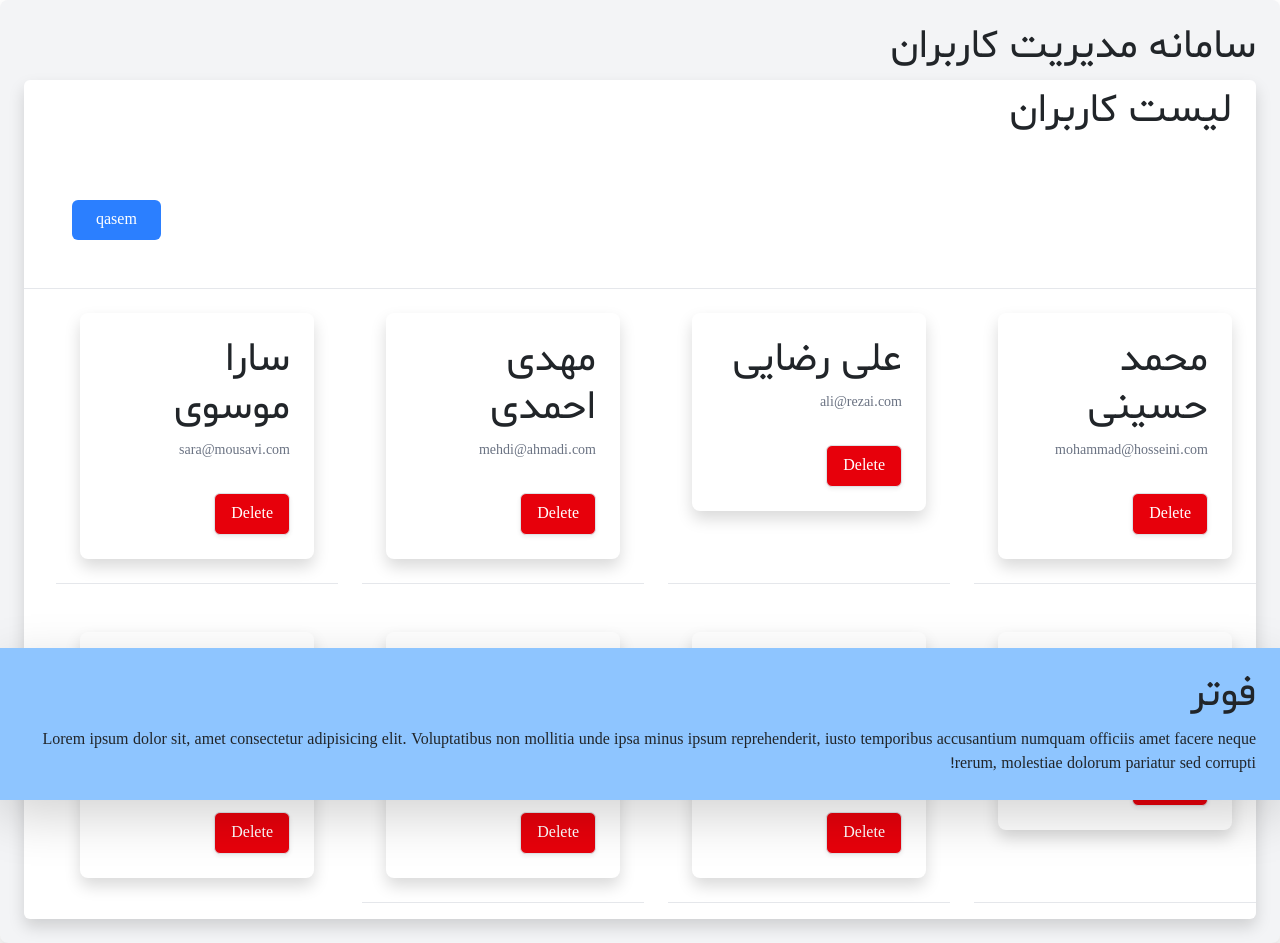
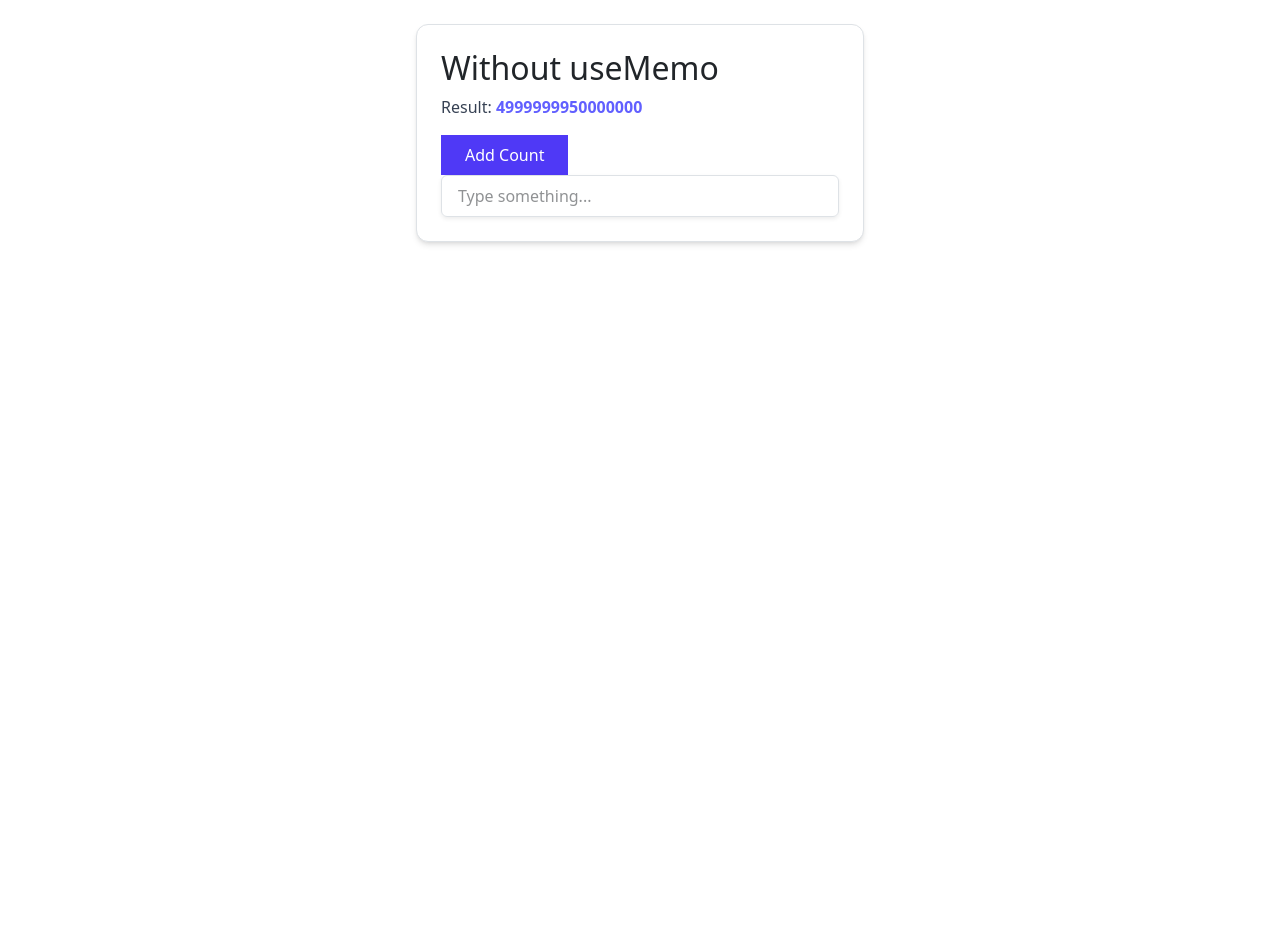
Before and after one commit to qasemB/new_react_education, a React (Vite) app: page / in a window 1280 px wide. After the commit the page ends 800 px from the top, so only its background shows below. Built offline with nearby package versions, Linux system fonts and the light colour scheme.

Commit message:
part-G05-useMemo

```diff
--- a/index.html
+++ b/index.html
@@ -7,9 +7,8 @@
     <link rel="stylesheet" href="/styles.css">
     <title>Vite + React</title>
   </head>
-  <body dir="rtl">
+  <body>
     <div id="root"></div>
-    <div id="modal-root"></div>
     <script type="module" src="/src/main.jsx"></script>
   </body>
 </html>
--- a/package.json
+++ b/package.json
@@ -16,8 +16,6 @@
     "react": "^19.0.0",
     "react-bootstrap": "^2.10.9",
     "react-dom": "^19.0.0",
-    "react-router": "^7.5.3",
-    "react-router-dom": "^7.5.3",
     "tailwindcss": "^4.1.4"
   },
   "devDependencies": {
--- a/src/App.jsx
+++ b/src/App.jsx
@@ -1,16 +1,11 @@
-import UsersList from "./UsersList";
+import NormalComponent from "./NormalComponent";
 
 const App = () => {
-    return (
-        <div className="bg-gray-100 p-4 rounded-lg shadow pb-20">
-            <h1 className="text-2xl font-bold text-gray-800">سامانه مدیریت کاربران</h1>
-            <UsersList />
-            <div className="fixed bottom-0 left-0 right-0  p-4 shadow-lg bg-blue-300">
-                <h1>فوتر</h1>
-                Lorem ipsum dolor sit, amet consectetur adipisicing elit. Voluptatibus non mollitia unde ipsa minus ipsum reprehenderit, iusto temporibus accusantium numquam officiis amet facere neque rerum, molestiae dolorum pariatur sed corrupti!
-            </div>
-        </div>
-    );
+  return (
+    <div>
+      <NormalComponent />
+    </div>
+  );
 };
 
 export default App;
--- /dev/null
+++ b/src/NormalComponent.jsx
@@ -0,0 +1,38 @@
+import { useMemo, useState } from "react";
+
+const NormalComponent = () => {
+  const [count, setCount] = useState(0);
+  const [text, setText] = useState("");
+
+  const heavyCalculation = useMemo(() => {
+    let total = 0;
+    for (let i = 0; i < 1e8; i++) {
+      total += i;
+    }
+    console.log("🔁 Heavy calculation is running...");
+    return total + count;
+  }, [count])
+
+  return (
+    <div className="p-6 max-w-md mx-auto bg-white rounded-xl shadow-md space-y-4 my-4 border border-gray-200">
+      <h2 className="text-2xl font-bold text-indigo-600">Without useMemo</h2>
+      <p className="text-gray-700 font-medium">Result: <span className="text-indigo-500 font-bold">{heavyCalculation}</span></p>
+      <div className="space-y-3">
+        <button
+          onClick={() => setCount((prev) => prev + 1)}
+          className="px-4 py-2 bg-indigo-600 text-white rounded-md hover:bg-indigo-700 transition duration-300 focus:outline-none focus:ring-2 focus:ring-indigo-500 focus:ring-opacity-50"
+        >
+          Add Count
+        </button>
+        <input
+          value={text}
+          onChange={(e) => setText(e.target.value)}
+          className="w-full px-3 py-2 border border-gray-300 rounded-md shadow-sm focus:outline-none focus:ring-indigo-500 focus:border-indigo-500"
+          placeholder="Type something..."
+        />
+      </div>
+    </div>
+  );
+};
+
+export default NormalComponent;
--- a/src/PermissionsRP.jsx
+++ /dev/null
@@ -1,14 +0,0 @@
-import { useContext } from "react";
-import { UserContext } from "./UserContext";
-
-
-const PermissionsRP = ({children}) => {
-    const {hasPermission} = useContext(UserContext)
-    return (
-        <div>
-            {hasPermission && children("qasem")}
-        </div>
-    );
-};
-
-export default PermissionsRP;
--- a/src/UserAdd.jsx
+++ /dev/null
@@ -1,35 +0,0 @@
-import { createPortal } from "react-dom";
-import { permissionHOC } from "./permissionHOC";
-
-const UserAdd = ({setShowModal}) => {
-
-    return createPortal(
-        (
-            <div className="fixed inset-0 bg-black/50 flex justify-center items-center">
-                <form className="bg-white p-4 rounded min-w-[500px]">
-                    <div className="modal-content">
-                        <div className="flex justify-between items-center">
-                            <h5 className="modal-title">ایجاد کاربر جدید</h5>
-                            <button type="button" className="btn-close" onClick={() => setShowModal(false)}></button>
-                        </div>
-                        <div className="modal-body">
-                            <form>
-                                <div className="mb-3">
-                                    <label htmlFor="name" className="form-label">نام</label>
-                                    <input type="text" className="form-control" id="name" placeholder="Enter name" />
-                                </div>
-                                <div className="mb-3">
-                                    <label htmlFor="email" className="form-label">ایمیل</label>
-                                    <input type="email" className="form-control" id="email" placeholder="Enter email" />
-                                </div>
-                                <button type="submit" className="btn btn-primary">ذخیره</button>
-                            </form>
-                        </div>
-                    </div>
-                </form>
-            </div>
-        )
-        , document.getElementById("modal-root"))
-};
-
-export default permissionHOC(UserAdd);
--- a/src/UserContext.jsx
+++ /dev/null
@@ -1,39 +0,0 @@
-import { createContext, useState } from "react";
-
-const initialUsers = [
-  { id: 1, name: "محمد حسینی", email: "mohammad@hosseini.com" },
-  { id: 2, name: "علی رضایی", email: "ali@rezai.com" },
-  { id: 3, name: "مهدی احمدی", email: "mehdi@ahmadi.com" },
-  { id: 4, name: "سارا موسوی", email: "sara@mousavi.com" },
-  { id: 5, name: "حسین قلی", email: "hossein@goli.com" },
-  { id: 6, name: "فاطمه محمدی", email: "fatima@mohammadi.com" },
-  { id: 7, name: "امیر حسین پور", email: "amir@hosseinpour.com" },
-  { id: 8, name: "زهرا علی پور", email: "zahra@alipour.com" },
-];
-
-export const UserContext = createContext({
-    users: [],
-    setUsers: () => {},
-    addUser: () => {},
-    deleteUser: () => {},
-    hasPermission: false,
-    setHasPermission: () => {},
-});
-
-const UserContextProvider = ({ children }) => {
-  const [hasPermission, setHasPermission] = useState(true);
-  const [users, setUsers] = useState(initialUsers);
-  const addUser = (user) => {
-    setUsers([...users, user]);
-  };
-  const deleteUser = (id) => {
-    setUsers(users.filter((user) => user.id !== id));
-  };
-  return (
-    <UserContext.Provider value={{ users,setUsers, addUser, deleteUser, hasPermission, setHasPermission }}>
-      {children}
-    </UserContext.Provider>
-  );
-};
-
-export default UserContextProvider;
--- a/src/UserItem.jsx
+++ /dev/null
@@ -1,19 +0,0 @@
-import { useContext } from "react";
-import { UserContext } from "./UserContext";
-import { permissionHOC } from "./permissionHOC";
-
-const UserItem = ({user}) => {
-    const {deleteUser, hasPermission} = useContext(UserContext)
-
-    return hasPermission ? (
-        <div className="bg-white shadow overflow-hidden sm:rounded-lg p-4">
-            <h1 className="text-lg font-medium text-gray-900">{user.name}</h1>
-            <p className="mt-1 text-sm text-gray-500">{user.email}</p>
-            <button className="mt-3 inline-flex items-center px-3 py-2 border border-transparent text-sm leading-4 font-medium rounded shadow-sm text-white bg-red-600 hover:bg-red-700 focus:outline-none focus:ring-2 focus:ring-offset-2 focus:ring-red-500" onClick={() => deleteUser(user.id)}>
-                Delete
-            </button>
-        </div>
-    ) : null
-};
-
-export default permissionHOC(UserItem);
--- a/src/UsersList.jsx
+++ /dev/null
@@ -1,39 +0,0 @@
-import { useContext, useState } from "react";
-import UserItem from "./UserItem";
-import { UserContext } from "./UserContext";
-import UserAdd from "./UserAdd";
-import PermissionsRP from "./PermissionsRP";
-
-const UsersList = () => {
-  const { users } = useContext(UserContext);
-  const [showModal, setShowModal] = useState(false);
-  return (
-    <div className="bg-white shadow overflow-hidden sm:rounded-md">
-      <h1 className="px-4 py-2 sm:px-6 text-lg leading-6 font-medium text-gray-900">
-        لیست کاربران
-      </h1>
-      <div className="flex justify-end p-5">
-        <PermissionsRP>
-          {(name) => (
-            <button
-              className="bg-blue-500 text-white px-4 py-2 rounded"
-              onClick={() => setShowModal(true)}
-            >
-              {name}
-            </button>
-          )}
-        </PermissionsRP>
-        {showModal && <UserAdd setShowModal={setShowModal} />}
-      </div>
-      <ul className="border-t border-gray-200 divide-y divide-gray-200 grid grid-cols-1 gap-4 sm:grid-cols-2 md:grid-cols-3 lg:grid-cols-4">
-        {users.map((user) => (
-          <li key={user.id} className="px-4 py-4 sm:px-6">
-            <UserItem user={user} />
-          </li>
-        ))}
-      </ul>
-    </div>
-  );
-};
-
-export default UsersList;
--- a/src/index.css
+++ b/src/index.css
@@ -1,14 +1 @@
 @import "tailwindcss";
-
-@font-face {
-  font-family: "shabnam";
-  src: url("./assets/fonts/Shabnam-FD-WOL.ttf") format("woff");
-}
-
-* {
-  font-family: "shabnam";
-}
-
-a {
-  text-decoration: none !important;
-}
--- a/src/main.jsx
+++ b/src/main.jsx
@@ -1,10 +1,6 @@
 import { createRoot } from "react-dom/client";
 import App from "./App";
-import "bootstrap/dist/css/bootstrap.min.css";
-import "./index.css";
-import UserContextProvider from "./UserContext";
-createRoot(document.getElementById("root")).render(
-  <UserContextProvider>
-    <App />
-  </UserContextProvider>
-);
+import 'bootstrap/dist/css/bootstrap.min.css';
+import "./index.css"
+
+createRoot(document.getElementById("root")).render(<App />);
--- a/src/permissionHOC.jsx
+++ /dev/null
@@ -1,15 +0,0 @@
-import { useContext } from "react"
-import { UserContext } from "./UserContext"
-
-export const permissionHOC = (WrappedComponent) => {
-
-    const NewComponent = (props) => {
-        console.log(props);
-
-        const {hasPermission} = useContext(UserContext)
-        return hasPermission ? <WrappedComponent {...props} /> : null
-    }
-
-    return NewComponent
-
-}
```
Also changed, not shown: src/assets/fonts/Shabnam-FD-WOL.ttf (deleted), 1 other file (tests, documents, lock files or other folders).
